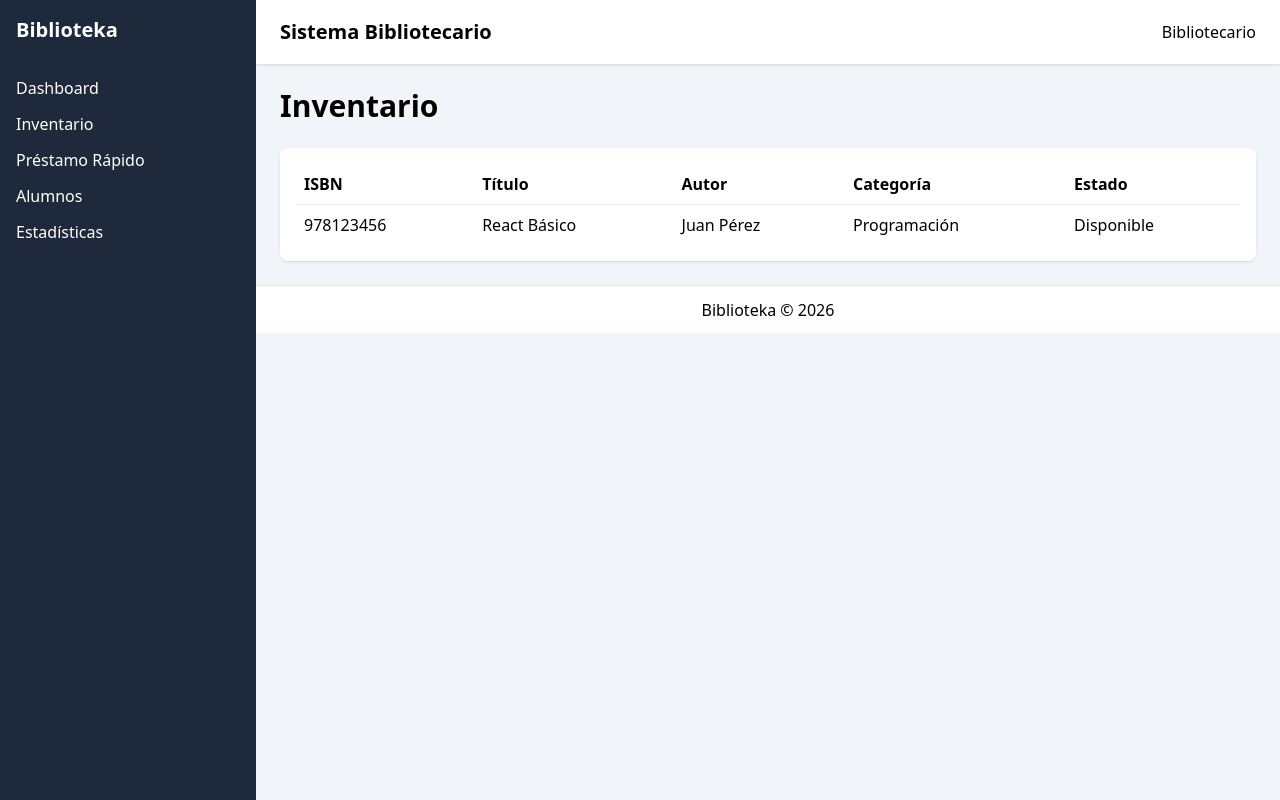
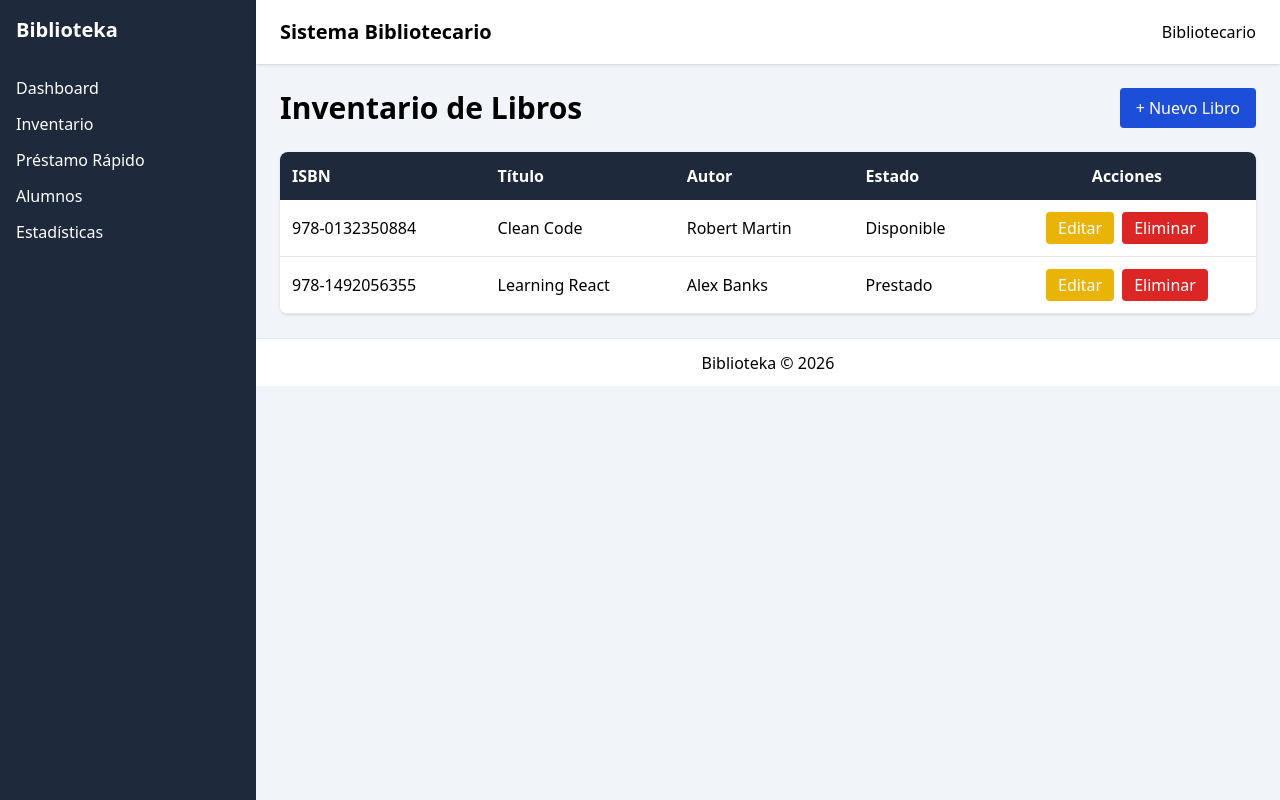
Before and after one commit to Drift303/Bibliotecas-App, a React (Vite) app: page /inventory in a window 1280 px wide. Built offline with nearby package versions, Linux system fonts and the light colour scheme.

Commit message:
feat:enrutamiento del login con el apartado de alumno y de bibliotecario

```diff
--- a/package.json
+++ b/package.json
@@ -9,6 +9,8 @@
   },
   "dependencies": {
     "axios": "^1.4.0",
+    "dexie": "^4.4.3",
+    "html5-qrcode": "^2.3.8",
     "jspdf": "^2.5.1",
     "react": "18.2.0",
     "react-dom": "18.2.0",
--- a/src/cards/BookCard.tsx
+++ b/src/cards/BookCard.tsx
@@ -0,0 +1,32 @@
+interface BookProps {
+  book: {
+    id: number;
+    title: string;
+    author: string;
+    status: string;
+  };
+}
+
+export default function BookCard({
+  book,
+}: BookProps) {
+  return (
+    <div className="bg-white rounded-lg shadow p-4">
+
+      <div className="h-40 bg-slate-200 rounded mb-4"></div>
+
+      <h2 className="font-bold">
+        {book.title}
+      </h2>
+
+      <p className="text-gray-500">
+        {book.author}
+      </p>
+
+      <span className="inline-block mt-2 px-2 py-1 rounded bg-green-100 text-green-700">
+        {book.status}
+      </span>
+
+    </div>
+  );
+}
--- a/src/librarian/Inventory.tsx
+++ b/src/librarian/Inventory.tsx
@@ -1,32 +1,71 @@
 import DashboardLayout from "../components/DashboardLayout";
 
 export default function Inventory() {
+  const books = [
+    {
+      id: 1,
+      isbn: "978-0132350884",
+      title: "Clean Code",
+      author: "Robert Martin",
+      status: "Disponible",
+    },
+    {
+      id: 2,
+      isbn: "978-1492056355",
+      title: "Learning React",
+      author: "Alex Banks",
+      status: "Prestado",
+    },
+  ];
+
   return (
     <DashboardLayout>
-      <h1 className="text-3xl font-bold mb-6">
-        Inventario
-      </h1>
+      <div className="flex justify-between items-center mb-6">
+        <h1 className="text-3xl font-bold">
+          Inventario de Libros
+        </h1>
 
-      <div className="bg-white rounded-lg shadow p-4">
+        <button className="bg-blue-700 text-white px-4 py-2 rounded">
+          + Nuevo Libro
+        </button>
+      </div>
+
+      <div className="bg-white rounded-lg shadow overflow-hidden">
         <table className="w-full">
-          <thead>
-            <tr className="border-b">
-              <th className="text-left p-2">ISBN</th>
-              <th className="text-left p-2">Título</th>
-              <th className="text-left p-2">Autor</th>
-              <th className="text-left p-2">Categoría</th>
-              <th className="text-left p-2">Estado</th>
+          <thead className="bg-slate-800 text-white">
+            <tr>
+              <th className="p-3 text-left">ISBN</th>
+              <th className="p-3 text-left">Título</th>
+              <th className="p-3 text-left">Autor</th>
+              <th className="p-3 text-left">Estado</th>
+              <th className="p-3 text-center">Acciones</th>
             </tr>
           </thead>
 
           <tbody>
-            <tr>
-              <td className="p-2">978123456</td>
-              <td className="p-2">React Básico</td>
-              <td className="p-2">Juan Pérez</td>
-              <td className="p-2">Programación</td>
-              <td className="p-2">Disponible</td>
-            </tr>
+            {books.map((book) => (
+              <tr
+                key={book.id}
+                className="border-b"
+              >
+                <td className="p-3">{book.isbn}</td>
+                <td className="p-3">{book.title}</td>
+                <td className="p-3">{book.author}</td>
+                <td className="p-3">
+                  {book.status}
+                </td>
+
+                <td className="p-3 text-center space-x-2">
+                  <button className="bg-yellow-500 text-white px-3 py-1 rounded">
+                    Editar
+                  </button>
+
+                  <button className="bg-red-600 text-white px-3 py-1 rounded">
+                    Eliminar
+                  </button>
+                </td>
+              </tr>
+            ))}
           </tbody>
         </table>
       </div>
--- a/src/librarian/Students.tsx
+++ b/src/librarian/Students.tsx
@@ -1,31 +1,59 @@
 import DashboardLayout from "../components/DashboardLayout";
 
 export default function Students() {
+  const students = [
+    {
+      id: 1,
+      name: "Juan Pérez",
+      email: "juan@gmail.com",
+      matricula: "A001",
+    },
+    {
+      id: 2,
+      name: "Ana López",
+      email: "ana@gmail.com",
+      matricula: "A002",
+    },
+  ];
+
   return (
     <DashboardLayout>
       <h1 className="text-3xl font-bold mb-6">
-        Alumnos
+        Alumnos Registrados
       </h1>
 
-      <div className="bg-white rounded-lg shadow p-4">
+      <div className="bg-white rounded-lg shadow overflow-hidden">
         <table className="w-full">
-          <thead>
+
+          <thead className="bg-slate-800 text-white">
             <tr>
-              <th className="text-left p-2">Matrícula</th>
-              <th className="text-left p-2">Nombre</th>
-              <th className="text-left p-2">Correo</th>
-              <th className="text-left p-2">Estado</th>
+              <th className="p-3">Matrícula</th>
+              <th className="p-3">Nombre</th>
+              <th className="p-3">Correo</th>
             </tr>
           </thead>
 
           <tbody>
-            <tr>
-              <td className="p-2">2025001</td>
-              <td className="p-2">Juan Pérez</td>
-              <td className="p-2">juan@escuela.com</td>
-              <td className="p-2">Activo</td>
-            </tr>
+            {students.map((student) => (
+              <tr
+                key={student.id}
+                className="border-b"
+              >
+                <td className="p-3">
+                  {student.matricula}
+                </td>
+
+                <td className="p-3">
+                  {student.name}
+                </td>
+
+                <td className="p-3">
+                  {student.email}
+                </td>
+              </tr>
+            ))}
           </tbody>
+
         </table>
       </div>
     </DashboardLayout>
--- a/src/routes/routes.tsx
+++ b/src/routes/routes.tsx
@@ -7,6 +7,9 @@ import Statistics from "../librarian/Statistics";
 import Students from "../librarian/Students";
 import Login from "../pages/Login";
 import Register from "../pages/Register";
+import Catalog from "../student/Catalog";
+import Billing from "../superadmin/Billing";
+import Schools from "../superadmin/Schools";
 
 export default function AppRoutes() {
   return (
@@ -20,6 +23,9 @@ export default function AppRoutes() {
         <Route path="/students" element={<Students />} />
         <Route path="/statistics" element={<Statistics />} />
         <Route path="/register" element={<Register />} />
+        <Route path="/catalog" element={<Catalog />} />
+        <Route path="/schools" element={<Schools />} />
+        <Route path="/billing" element={<Billing />} />
       </Routes>
     </BrowserRouter>
   );
--- a/src/student/Catalog.tsx
+++ b/src/student/Catalog.tsx
@@ -0,0 +1,44 @@
+import BookCard from "../cards/BookCard";
+
+export default function Catalog() {
+
+  const books = [
+    {
+      id: 1,
+      title: "Clean Code",
+      author: "Robert C. Martin",
+      status: "Disponible"
+    },
+    {
+      id: 2,
+      title: "React Básico",
+      author: "Juan Pérez",
+      status: "Prestado"
+    }
+  ];
+
+  return (
+    <div className="p-6">
+
+      <h1 className="text-3xl font-bold mb-6">
+        Catálogo de Libros
+      </h1>
+
+      <input
+        type="text"
+        placeholder="Buscar libro..."
+        className="w-full border rounded p-2 mb-6"
+      />
+
+      <div className="grid md:grid-cols-3 gap-4">
+        {books.map((book) => (
+          <BookCard
+            key={book.id}
+            book={book}
+          />
+        ))}
+      </div>
+
+    </div>
+  );
+}
--- a/src/superadmin/Billing.tsx
+++ b/src/superadmin/Billing.tsx
@@ -0,0 +1,71 @@
+export default function Billing() {
+  const invoices = [
+    {
+      id: 1,
+      school: "Instituto Central",
+      amount: "$1,500",
+      status: "Pagado",
+    },
+    {
+      id: 2,
+      school: "Colegio Norte",
+      amount: "$2,000",
+      status: "Pendiente",
+    },
+  ];
+
+  return (
+    <div className="p-6">
+
+      <h1 className="text-3xl font-bold mb-6">
+        Facturación
+      </h1>
+
+      <div className="bg-white rounded shadow overflow-hidden">
+
+        <table className="w-full">
+
+          <thead className="bg-slate-800 text-white">
+            <tr>
+              <th className="p-3">
+                Escuela
+              </th>
+
+              <th className="p-3">
+                Monto
+              </th>
+
+              <th className="p-3">
+                Estado
+              </th>
+            </tr>
+          </thead>
+
+          <tbody>
+            {invoices.map((invoice) => (
+              <tr
+                key={invoice.id}
+                className="border-b"
+              >
+                <td className="p-3">
+                  {invoice.school}
+                </td>
+
+                <td className="p-3">
+                  {invoice.amount}
+                </td>
+
+                <td className="p-3">
+                  {invoice.status}
+                </td>
+              </tr>
+            ))}
+          </tbody>
+
+        </table>
+
+      </div>
+
+    </div>
+  );
+}
--- a/src/superadmin/Schools.tsx
+++ b/src/superadmin/Schools.tsx
@@ -0,0 +1,76 @@
+export default function Schools() {
+  const schools = [
+    {
+      id: 1,
+      name: "Instituto Central",
+      status: "Activa",
+    },
+    {
+      id: 2,
+      name: "Colegio Norte",
+      status: "Suspendida",
+    },
+  ];
+
+  return (
+    <div className="p-6">
+
+      <div className="flex justify-between items-center mb-6">
+        <h1 className="text-3xl font-bold">
+          Gestión de Escuelas
+        </h1>
+
+        <button className="bg-blue-700 text-white px-4 py-2 rounded">
+          + Nueva Escuela
+        </button>
+      </div>
+
+      <div className="bg-white rounded shadow overflow-hidden">
+
+        <table className="w-full">
+
+          <thead className="bg-slate-800 text-white">
+            <tr>
+              <th className="p-3 text-left">
+                Escuela
+              </th>
+
+              <th className="p-3 text-left">
+                Estado
+              </th>
+
+              <th className="p-3 text-center">
+                Acciones
+              </th>
+            </tr>
+          </thead>
+
+          <tbody>
+            {schools.map((school) => (
+              <tr
+                key={school.id}
+                className="border-b"
+              >
+                <td className="p-3">
+                  {school.name}
+                </td>
+
+                <td className="p-3">
+                  {school.status}
+                </td>
+
+                <td className="p-3 text-center">
+                  <button className="bg-yellow-500 text-white px-3 py-1 rounded">
+                    Editar
+                  </button>
+                </td>
+              </tr>
+            ))}
+          </tbody>
+
+        </table>
+
+      </div>
+    </div>
+  );
+}
```
Also changed, not shown: src/librarian/Statistics.tsx (+19 -9 lines), src/pages/Login.tsx (+41 -3 lines), src/student/Credential.tsx (+64 -0 lines), 1 other file (tests, documents, lock files or other folders).
